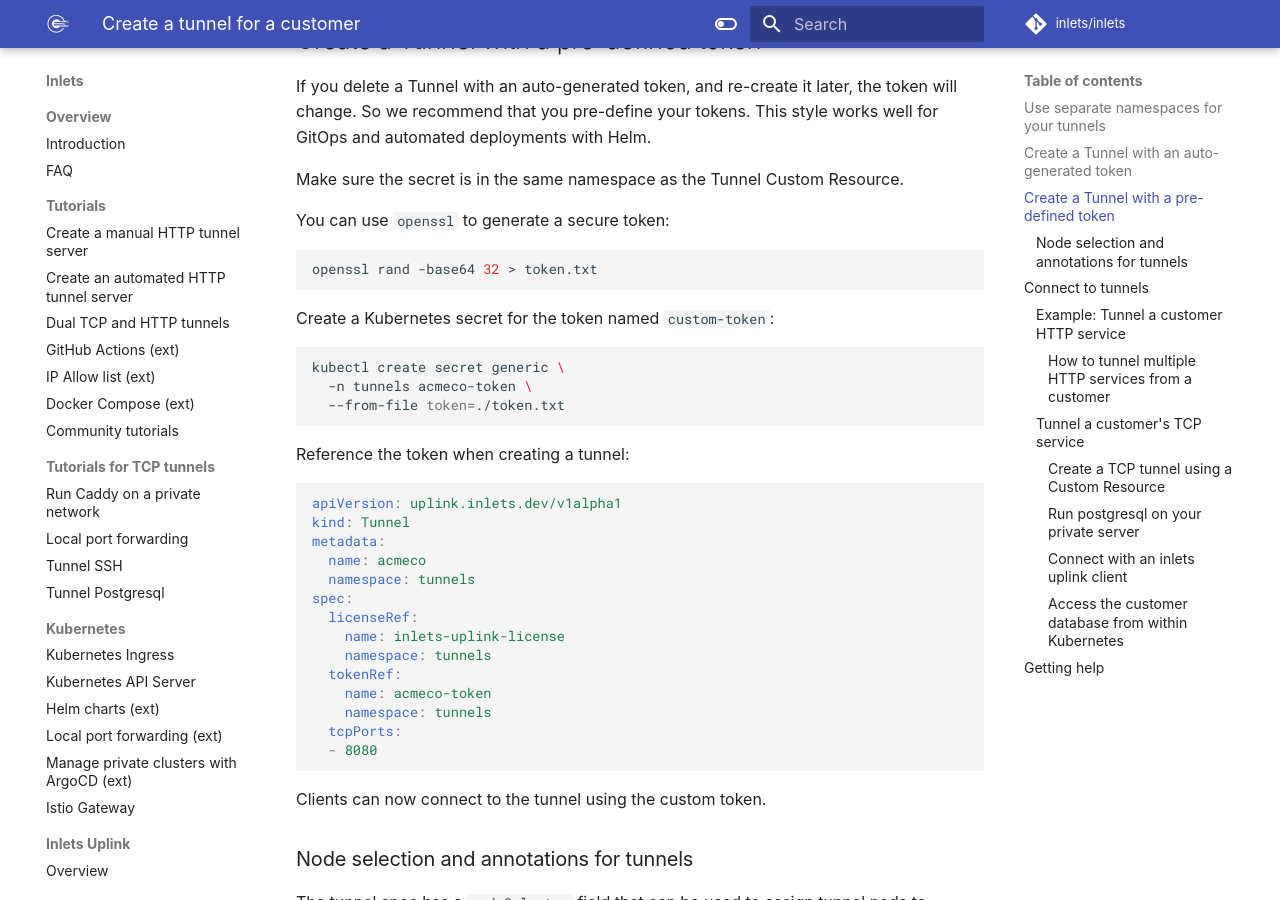
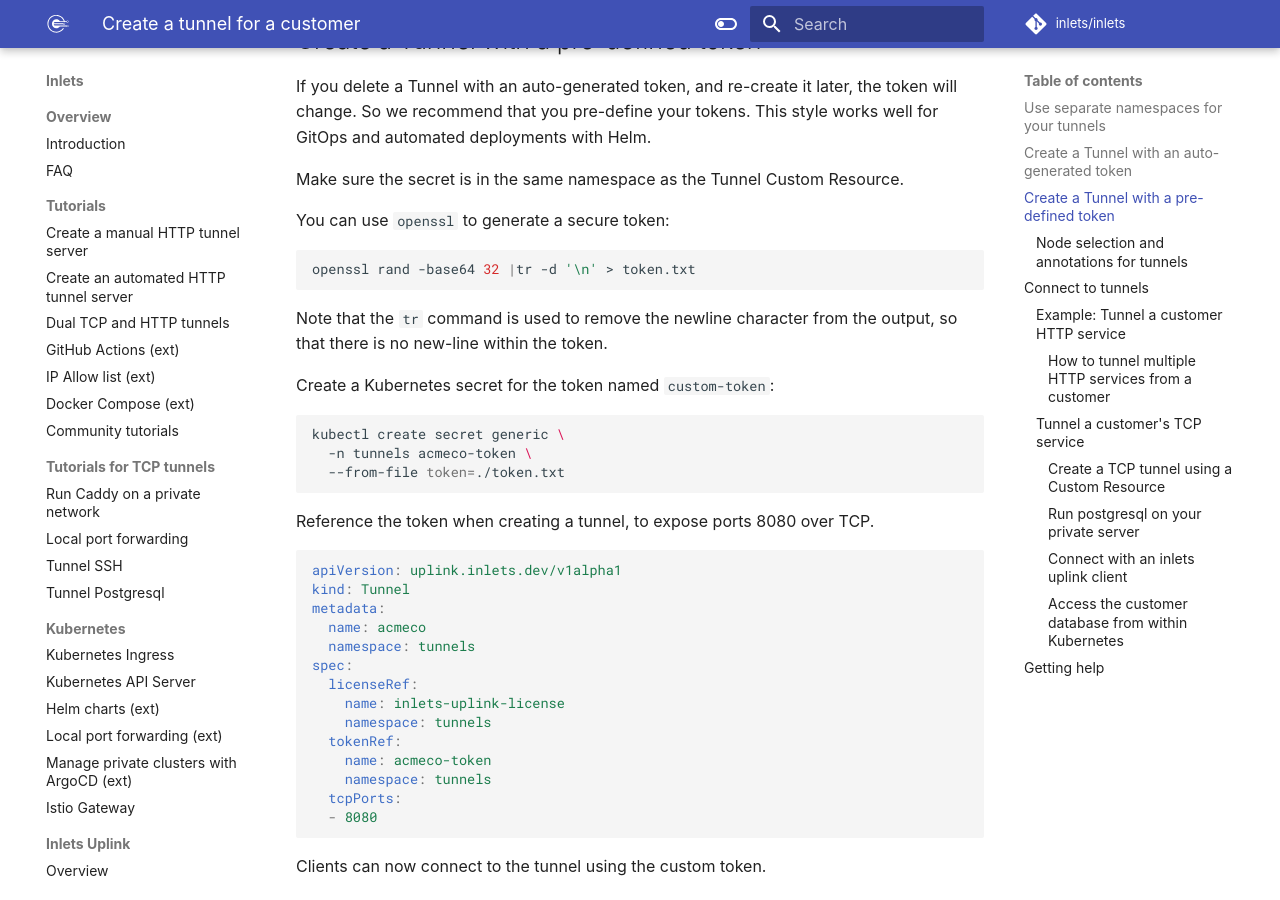
Before and after one commit to inlets/docs.inlets.dev, an MkDocs documentation site: the page built from docs/uplink/create-tunnels.md, in a window 1280 px wide and 900 px high, scrolled down 1582 px. Built offline with MkDocs 1.6.1 and Material for MkDocs 9.7.7, drawn with Linux system fonts in a browser that asks for light colours; some web fonts are replaced.

Commit message:
Run a tr delete for newlines in the tokens
A user's token ended up containing a newline.

cc @welteki

Signed-off-by: Alex Ellis (OpenFaaS Ltd) <alexellis2@gmail.com>

````diff
--- a/docs/uplink/create-tunnels.md
+++ b/docs/uplink/create-tunnels.md
@@ -77,8 +77,10 @@
 You can use `openssl` to generate a secure token:
 
 ```bash
-openssl rand -base64 32 > token.txt
+openssl rand -base64 32 |tr -d '\n' > token.txt
 ```
+
+Note that the `tr` command is used to remove the newline character from the output, so that there is no new-line within the token.
 
 Create a Kubernetes secret for the token named `custom-token`:
 
@@ -88,7 +90,7 @@
   --from-file token=./token.txt
 ```
 
-Reference the token when creating a tunnel:
+Reference the token when creating a tunnel, to expose ports 8080 over TCP.
 
 ```yaml
 apiVersion: uplink.inlets.dev/v1alpha1
````
